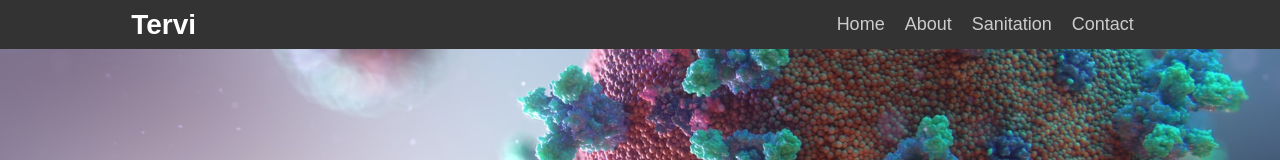
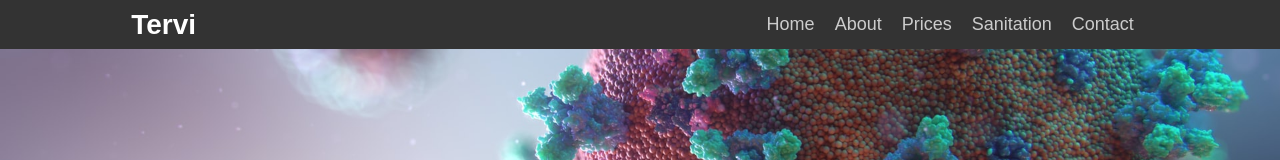
Before and after one commit to sergio-ortiz/tervi, a Next.js app: page /sanitation in a window 1280 px wide. Shown: the top 160 px of the page. Built offline with nearby package versions, Linux system fonts and the light colour scheme.

Commit message:
feat(nav): dynamic extra menu items functionality

```diff
--- a/components/Header.js
+++ b/components/Header.js
@@ -2,9 +2,9 @@ import Nav from "../components/Nav";
 import Hero from "../components/Hero";
 import styles from "../styles/Header.module.css";
 
-const Header = ({ hero, mainHeading }) => (
+const Header = ({ hero, mainHeading, extras }) => (
   <>
-    <Nav />
+    <Nav extras={extras} />
     <Hero imageSrc={hero} />
     <h1 className={styles.mainHeading}>{mainHeading}</h1>
   </>
--- a/components/Layout.js
+++ b/components/Layout.js
@@ -2,7 +2,7 @@ import Head from "next/head";
 import Header from "/components/Header";
 import Footer from "/components/Footer";
 
-const Layout = ({ children, hero, mainHeading }) => (
+const Layout = ({ children, hero, mainHeading, extras }) => (
   <>
     <Head>
       <meta
@@ -11,7 +11,7 @@ const Layout = ({ children, hero, mainHeading }) => (
       />
       <title>Tervi | Janitorial Cleaning Services</title>
     </Head>
-    <Header hero={hero} mainHeading={mainHeading} />
+    <Header hero={hero} mainHeading={mainHeading} extras={extras} />
     {children}
     <Footer />
   </>
--- a/components/MobileMenu.js
+++ b/components/MobileMenu.js
@@ -1,7 +1,7 @@
 import Link from "next/link";
 import styles from "/styles/MobileMenu.module.css";
 
-const MobileMenu = ({ mobile, toggleMenu }) => (
+const MobileMenu = ({ mobile, toggleMenu, extras }) => (
   <ul
     className={mobile ? `${styles.navLinks} ${styles.show}` : styles.navLinks}
   >
@@ -19,6 +19,15 @@ const MobileMenu = ({ mobile, toggleMenu }) => (
         </a>
       </Link>
     </li>
+    {extras.map((e) => (
+      <li className={styles.navLinkItem}>
+        <Link href={"#" + e}>
+          <a className={styles.navLinkText}>
+            {`${e[0].toUpperCase()}${e.slice(1)}`}
+          </a>
+        </Link>
+      </li>
+    ))}
     <li className={styles.navLinkItem}>
       <Link href="/sanitation">
         <a className={styles.navLinkText}>Sanitation</a>
--- a/components/Nav.js
+++ b/components/Nav.js
@@ -3,7 +3,7 @@ import Link from "next/link";
 import MobileMenu from "/components/MobileMenu";
 import styles from "/styles/Nav.module.css";
 
-const Nav = () => {
+const Nav = ({ extras }) => {
   const [mobile, setMobile] = useState(false);
   const toggleMenu = () => setMobile(!mobile);
   return (
@@ -27,6 +27,15 @@ const Nav = () => {
               <a className={styles.navLinkText}>About</a>
             </Link>
           </li>
+          {extras.map((e) => (
+            <li className={styles.navLinkItem}>
+              <Link href={"#" + e}>
+                <a className={styles.navLinkText}>
+                  {`${e[0].toUpperCase()}${e.slice(1)}`}
+                </a>
+              </Link>
+            </li>
+          ))}
           <li className={styles.navLinkItem}>
             <Link href="/sanitation">
               <a className={styles.navLinkText}>Sanitation</a>
@@ -43,7 +52,7 @@ const Nav = () => {
           <div className={styles.bar}></div>
           <div className={styles.bar}></div>
         </button>
-        <MobileMenu mobile={mobile} toggleMenu={toggleMenu} />
+        <MobileMenu mobile={mobile} toggleMenu={toggleMenu} extras={extras} />
       </div>
     </nav>
   );
--- a/components/Prices.js
+++ b/components/Prices.js
@@ -37,7 +37,7 @@ class Prices extends React.Component {
     );
 
     return (
-      <section className={styles.prices}>
+      <section id="prices" className={styles.prices}>
         <div className="container">
           <div className="spacer"></div>
           <h2>Pricing</h2>
--- a/pages/index.js
+++ b/pages/index.js
@@ -15,6 +15,7 @@ const HomePage = () => (
     mainHeading={
       "Tervi strives to be your 5-star rating Professional Janitorial service provider."
     }
+    extras={[]}
   >
     <div id="about" className={styles.container}>
       <ListBlock
--- a/pages/sanitation.js
+++ b/pages/sanitation.js
@@ -17,6 +17,7 @@ const SanitationPage = ({ images }) => (
   <Layout
     hero={corona}
     mainHeading={"Welcome to TerminateVirus.\nDisinfect & Sanitize"}
+    extras={["prices"]}
   >
     <h1 className={styles.mainHeading}>
       <br />
```
